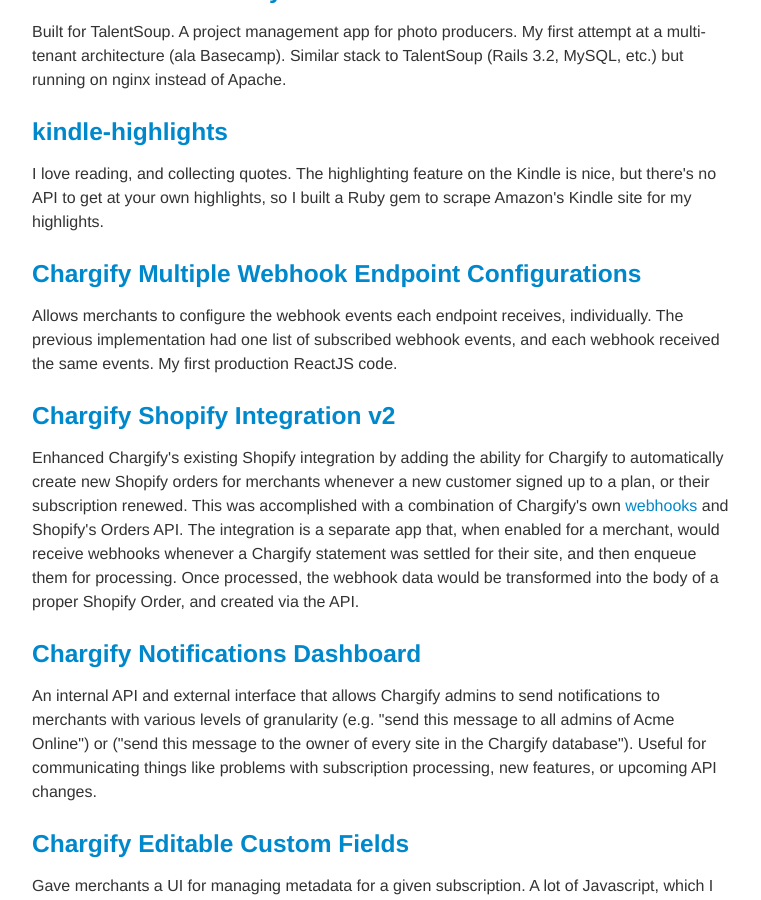
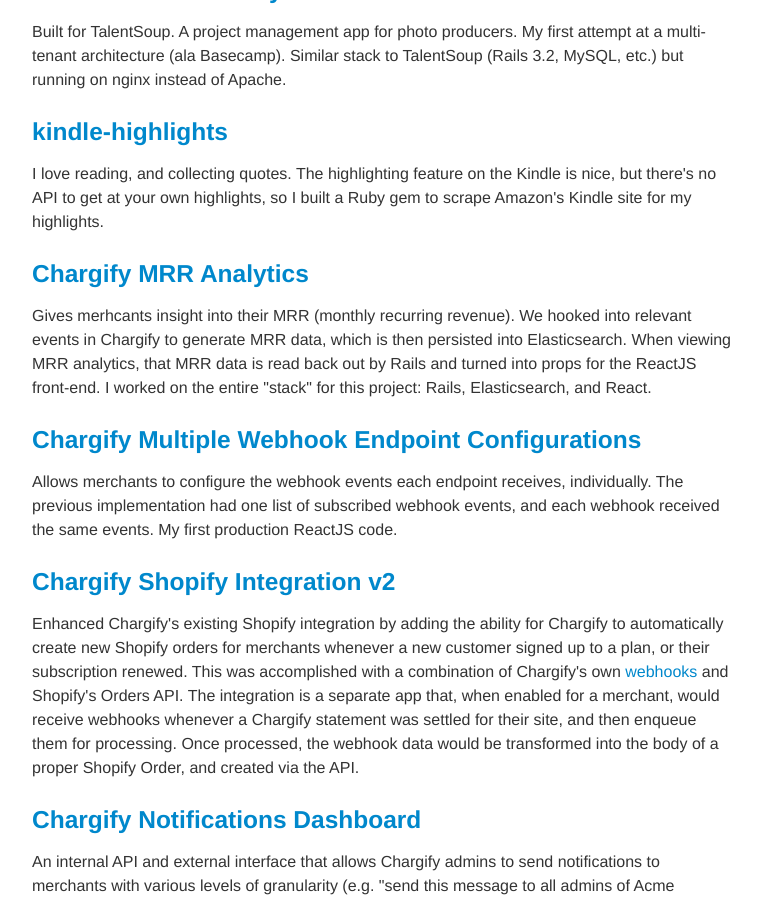
Before and after one commit to speric/speric.github.com, a Jekyll site: the page built from about.html, in a window 1280 px wide and 900 px high, scrolled down 877 px. Shown: the whole window, without its empty margins (218-979 px from the left). Built offline with Jekyll 4.4.1, drawn with Linux system fonts in a browser that asks for light colours; some web fonts are replaced; comment, search, counter and statistics services are not loaded.

Commit message:
Adds new project

```diff
--- a/about.html
+++ b/about.html
@@ -36,6 +36,17 @@
       <div class="span9">
         <h3><a href="https://github.com/speric/kindle-highlights">kindle-highlights</a></h3>
         <p>I love reading, and collecting quotes. The highlighting feature on the Kindle is nice, but there's no API to get at your own highlights, so I built a Ruby gem to scrape Amazon's Kindle site for my highlights.</p>
+      </div>
+    </div>
+
+    <div class="row">
+      <div class="span9">
+        <h3><a href="https://www.chargify.com/blog/mrr-analytics/">Chargify MRR Analytics</a></h3>
+        <p>
+          Gives merhcants insight into their MRR (monthly recurring revenue). We hooked into relevant events in Chargify to generate
+          MRR data, which is then persisted into Elasticsearch. When viewing MRR analytics, that MRR data is read back out by Rails
+          and turned into props for the ReactJS front-end. I worked on the entire "stack" for this project: Rails, Elasticsearch, and React.
+        </p>
       </div>
     </div>
 
```
